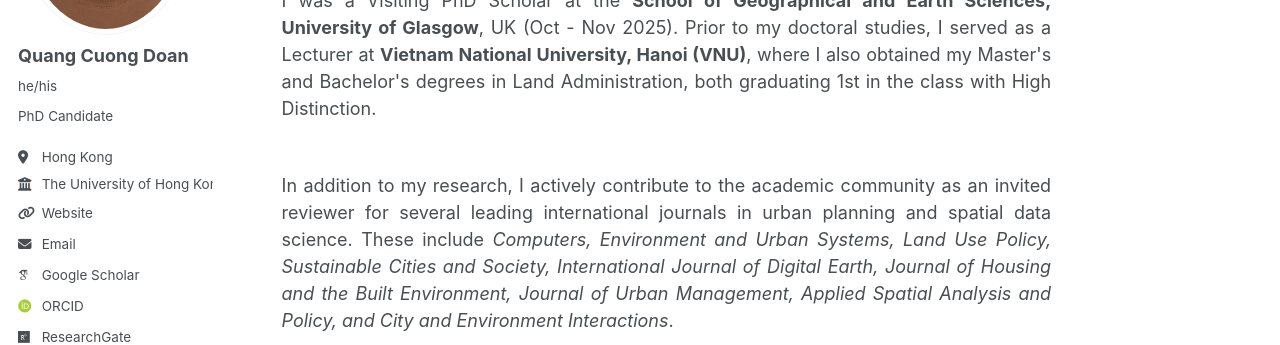
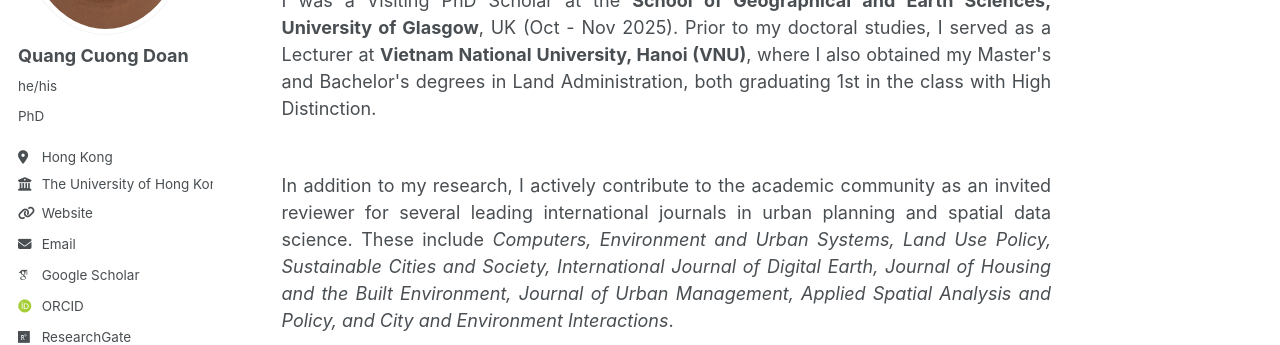
Before and after one commit to cuonghku95/cuonghku95.github.io, a Jekyll site: the page built from _pages/about.md, in a window 1280 px wide. Shown: the part 288-633 px from the top of the page. Built offline with Jekyll 4.4.1, drawn with Linux system fonts in a browser that asks for light colours; some web fonts are replaced; a script bundle is joined from its source files by our own code; library files that are not in the unit come from our copies.

Commit message:
Update _config.yml

```diff
--- a/_config.yml
+++ b/_config.yml
@@ -6,7 +6,7 @@
 title: "Quang Cuong Doan"
 title_separator: "-"
 name: "Quang Cuong Doan"
-description: "Quang Cuong Doan's academic portfolio - PhD Candidate at HKU"
+description: "Quang Cuong Doan's academic portfolio - PhD at HKU"
 url: "https://cuonghku95.github.io"
 baseurl: "" # Để trống nếu tên repo là cuonghku95.github.io
 repository: "cuonghku95/cuonghku95.github.io"
@@ -16,7 +16,7 @@
   avatar: "profile.png" # Đảm bảo anh đã up ảnh tên profile.png vào thư mục /images/
   name: "Quang Cuong Doan"
   pronouns: "he/his"
-  bio: "PhD Candidate"
+  bio: "PhD"
   location: "Hong Kong"
   employer: "The University of Hong Kong"
   uri: "https://scholar.google.com/citations?user=GP9_no4AAAAJ"
```
